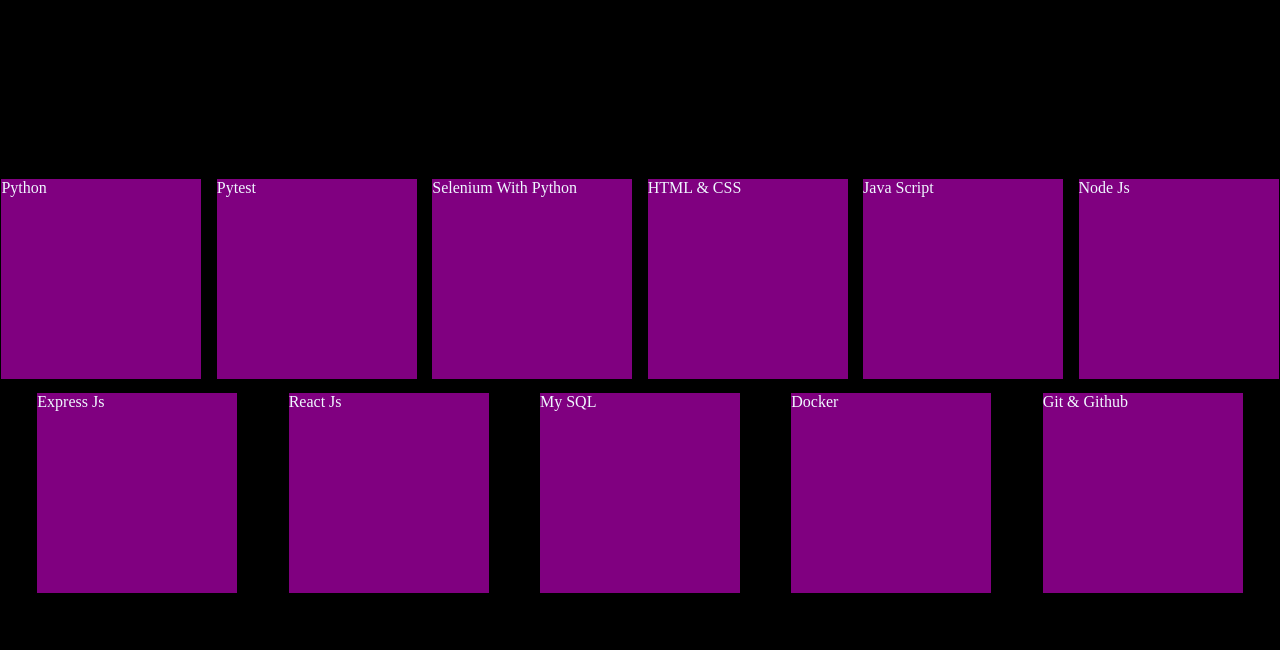
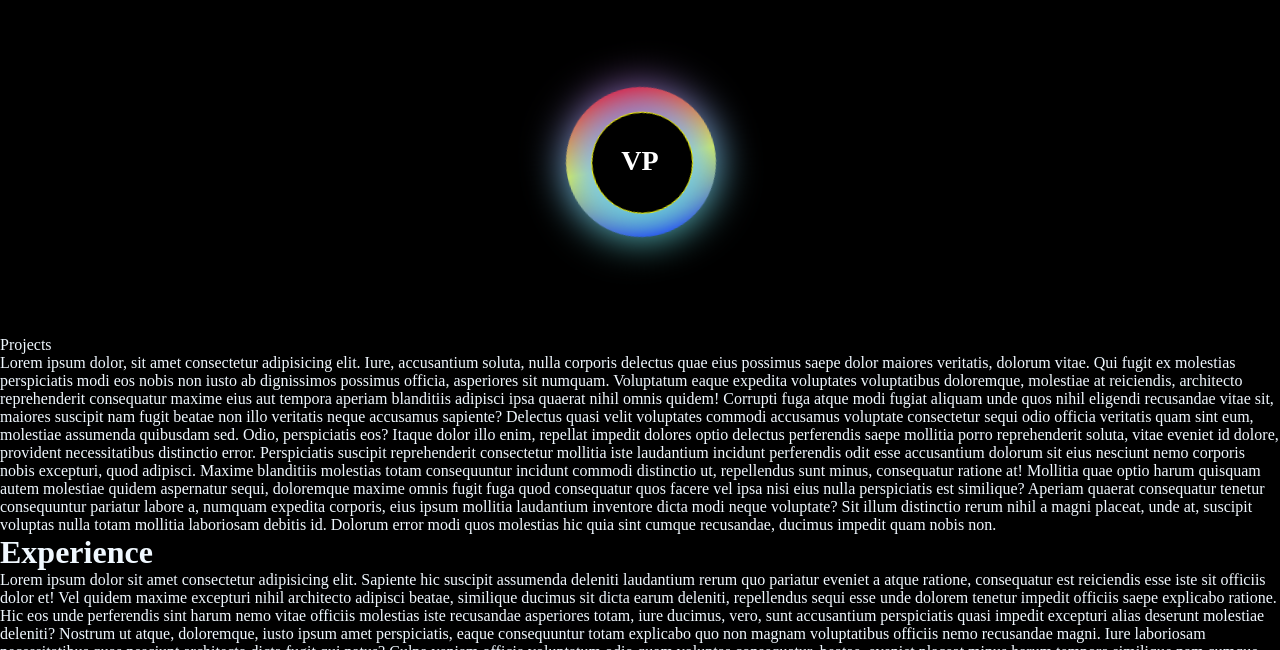
Before and after one commit to Paramesh-Kumar-2004/VP_Portfolio-2, a React (Create React App) app: page / in a window 1280 px wide. Shown: the part 1670-2320 px from the top of the page. Built offline with nearby package versions, Linux system fonts and the light colour scheme.

Commit message:
Skills - Circle Created

```diff
--- a/src/Components/Skills.jsx
+++ b/src/Components/Skills.jsx
@@ -6,21 +6,33 @@ import "../Styles/Skills.css"
 
 function Skills() {
     return (
-        <div id='Main_Skill_Div'>
-            <div id="Cards_Container">
-                <div className='Skill_Card'>Python</div>
-                <div className='Skill_Card'>Pytest</div>
-                <div className='Skill_Card'>Selenium With Python</div>
-                <div className='Skill_Card'>HTML & CSS</div>
-                <div className='Skill_Card'>Java Script</div>
-                <div className='Skill_Card'>Node Js</div>
-                <div className='Skill_Card'>Express Js</div>
-                <div className='Skill_Card'>React Js</div>
-                <div className='Skill_Card'>My SQL</div>
-                <div className='Skill_Card'>Docker</div>
-                <div className='Skill_Card'>Git & Github</div>
-            </div>
-        </div>
+        // <div id='Main_Skill_Div'>
+        //     <div id="Cards_Container">
+        //         <div className='Skill_Card'>Python</div>
+        //         <div className='Skill_Card'>Pytest</div>
+        //         <div className='Skill_Card'>Selenium With Python</div>
+        //         <div className='Skill_Card'>HTML & CSS</div>
+        //         <div className='Skill_Card'>Java Script</div>
+        //         <div className='Skill_Card'>Node Js</div>
+        //         <div className='Skill_Card'>Express Js</div>
+        //         <div className='Skill_Card'>React Js</div>
+        //         <div className='Skill_Card'>My SQL</div>
+        //         <div className='Skill_Card'>Docker</div>
+        //         <div className='Skill_Card'>Git & Github</div>
+        //     </div>
+
+
+        <div class="loader-wrapper">
+  <div class="container">
+    <span></span>
+  </div>
+  <p class="center-text">VP</p>
+</div>
+
+
+
+
+        // </div>
     )
 }
 
--- a/src/Styles/Skills.css
+++ b/src/Styles/Skills.css
@@ -1,4 +1,4 @@
-#Main_Skill_Div{
+#Main_Skill_Div {
     min-height: 100vh;
     display: flex;
     flex-direction: column;
@@ -8,7 +8,7 @@
 }
 
 
-#Cards_Container{
+#Cards_Container {
     height: 100%;
     width: 100%;
     display: flex;
@@ -19,8 +19,77 @@
 }
 
 
-.Skill_Card{
+.Skill_Card {
     height: 200px;
     width: 200px;
     background: purple;
 }
+
+
+
+
+
+
+/* Loader */
+
+.loader-wrapper {
+    position: relative;
+    width: 150px;
+    height: 150px;
+    margin: 100px auto;
+}
+
+.container {
+    position: absolute;
+    top: 0;
+    left: 0;
+    border-radius: 50%;
+    height: 150px;
+    width: 150px;
+    border: 1px solid black;
+    animation: rotate_3922 1.2s linear infinite;
+    background-image: linear-gradient(red, yellow, blue);
+}
+
+.container span {
+    position: absolute;
+    border-radius: 50%;
+    height: 100%;
+    width: 100%;
+    background-image: linear-gradient(#9b59b6, #84cdfa, #5ad1cd);
+    filter: blur(20px);
+}
+
+.container::after {
+    content: "";
+    position: absolute;
+    top: 25px;
+    left: 25px;
+    width: 100px;
+    height: 100px;
+    background-color: black;
+    border: solid 1px yellow;
+    border-radius: 50%;
+}
+
+.center-text {
+    position: absolute;
+    top: 50%;
+    left: 50%;
+    transform: translate(-50%, -50%);
+    font-size: 28px;
+    font-weight: bold;
+    color: white;
+    z-index: 10;
+    pointer-events: none;
+}
+
+@keyframes rotate_3922 {
+    from {
+        transform: rotate(0deg);
+    }
+
+    to {
+        transform: rotate(360deg);
+    }
+}
```
